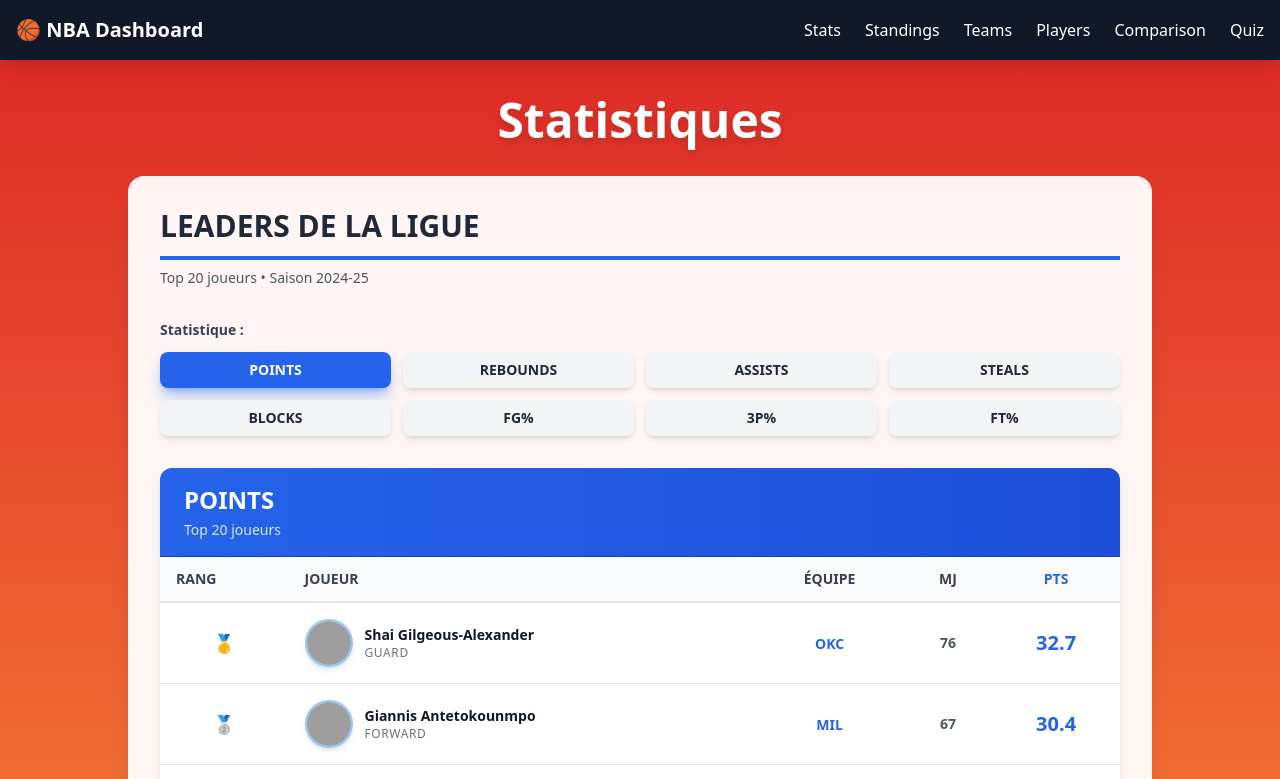
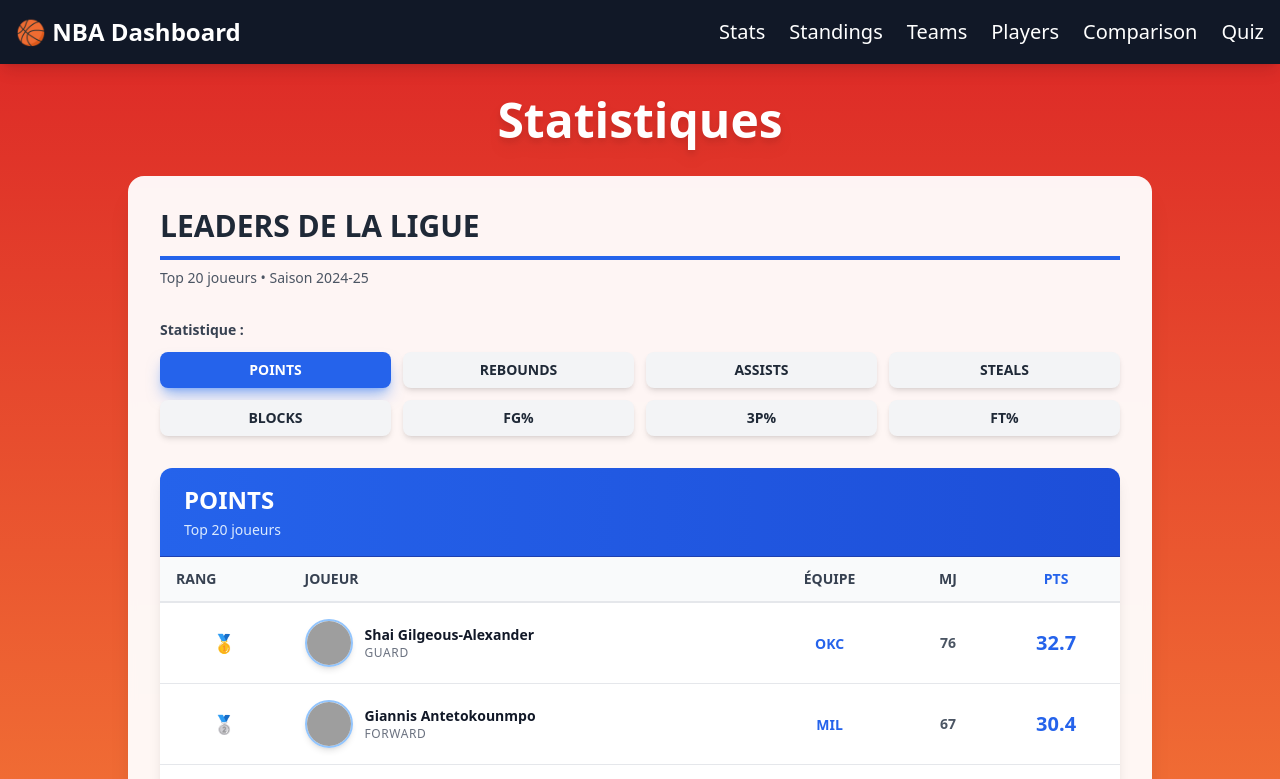
Before and after one commit to rf69100/nba-dashbord, a React (Create React App) app: page /nba_dashboard/stats in a window 1280 px wide. Shown: the top 779 px of the page. Built offline with nearby package versions, Linux system fonts and the light colour scheme; grey boxes are pictures that could not be loaded.

Commit message:
style: augmenter la taille de la police des liens de navigation dans l'en-tête

```diff
--- a/src/components/layout/Header.jsx
+++ b/src/components/layout/Header.jsx
@@ -28,18 +28,18 @@
         className="fixed top-0 left-0 w-full z-50 flex justify-between items-center p-4 bg-gray-900 text-white shadow-lg"
       >
         {/* Titre/logo de la navbar */}
-        <Link to="/" className="text-xl font-bold hover:text-yellow-400 transition">
+        <Link to="/" className="text-2xl font-bold hover:text-yellow-400 transition">
           🏀 NBA Dashboard
         </Link>
 
         {/* Liens de navigation - Desktop */}
         <div className="hidden md:flex items-center space-x-6">
-          <Link to="/stats" className="hover:text-yellow-400 transition">Stats</Link>
-          <Link to="/standings" className="hover:text-yellow-400 transition">Standings</Link>
-          <Link to="/teams" className="hover:text-yellow-400 transition">Teams</Link>
-          <Link to="/player" className="hover:text-yellow-400 transition">Players</Link>
-          <Link to="/comparison" className="hover:text-yellow-400 transition">Comparison</Link>
-          <Link to="/quiz" className="hover:text-yellow-400 transition">Quiz</Link>
+          <Link to="/stats" className="text-xl hover:text-yellow-400  transition">Stats</Link>
+          <Link to="/standings" className="text-xl hover:text-yellow-400  transition">Standings</Link>
+          <Link to="/teams" className="text-xl hover:text-yellow-400  transition">Teams</Link>
+          <Link to="/player" className="text-xl hover:text-yellow-400  transition">Players</Link>
+          <Link to="/comparison" className="text-xl hover:text-yellow-400  transition">Comparison</Link>
+          <Link to="/quiz" className="text-xl hover:text-yellow-400  transition">Quiz</Link>
         </div>
 
         {/* Bouton hamburger - Mobile */}
@@ -100,42 +100,42 @@
               <div className="flex flex-col p-4 space-y-4">
                 <Link
                   to="/stats"
-                  className="text-lg hover:text-yellow-400 transition py-2 border-b border-gray-700"
+                  className="text-xl hover:text-yellow-400 transition py-2 border-b border-gray-700"
                   onClick={closeMenu}
                 >
                   Stats
                 </Link>
                 <Link
                   to="/standings"
-                  className="text-lg hover:text-yellow-400 transition py-2 border-b border-gray-700"
+                  className="text-xl hover:text-yellow-400 transition py-2 border-b border-gray-700"
                   onClick={closeMenu}
                 >
                   Standings
                 </Link>
                 <Link
                   to="/teams"
-                  className="text-lg hover:text-yellow-400 transition py-2 border-b border-gray-700"
+                  className="text-xl hover:text-yellow-400 transition py-2 border-b border-gray-700"
                   onClick={closeMenu}
                 >
                   Teams
                 </Link>
                 <Link
                   to="/player"
-                  className="text-lg hover:text-yellow-400 transition py-2 border-b border-gray-700"
+                  className="text-xl hover:text-yellow-400 transition py-2 border-b border-gray-700"
                   onClick={closeMenu}
                 >
                   Players
                 </Link>
                 <Link
                   to="/comparison"
-                  className="text-lg hover:text-yellow-400 transition py-2 border-b border-gray-700"
+                  className="text-xl hover:text-yellow-400 transition py-2 border-b border-gray-700"
                   onClick={closeMenu}
                 >
                   Comparison
                 </Link>
                 <Link
                   to="/quiz"
-                  className="text-lg hover:text-yellow-400 transition py-2 border-b border-gray-700"
+                  className="text-xl hover:text-yellow-400 transition py-2 border-b border-gray-700"
                   onClick={closeMenu}
                 >
                   Quiz
```
